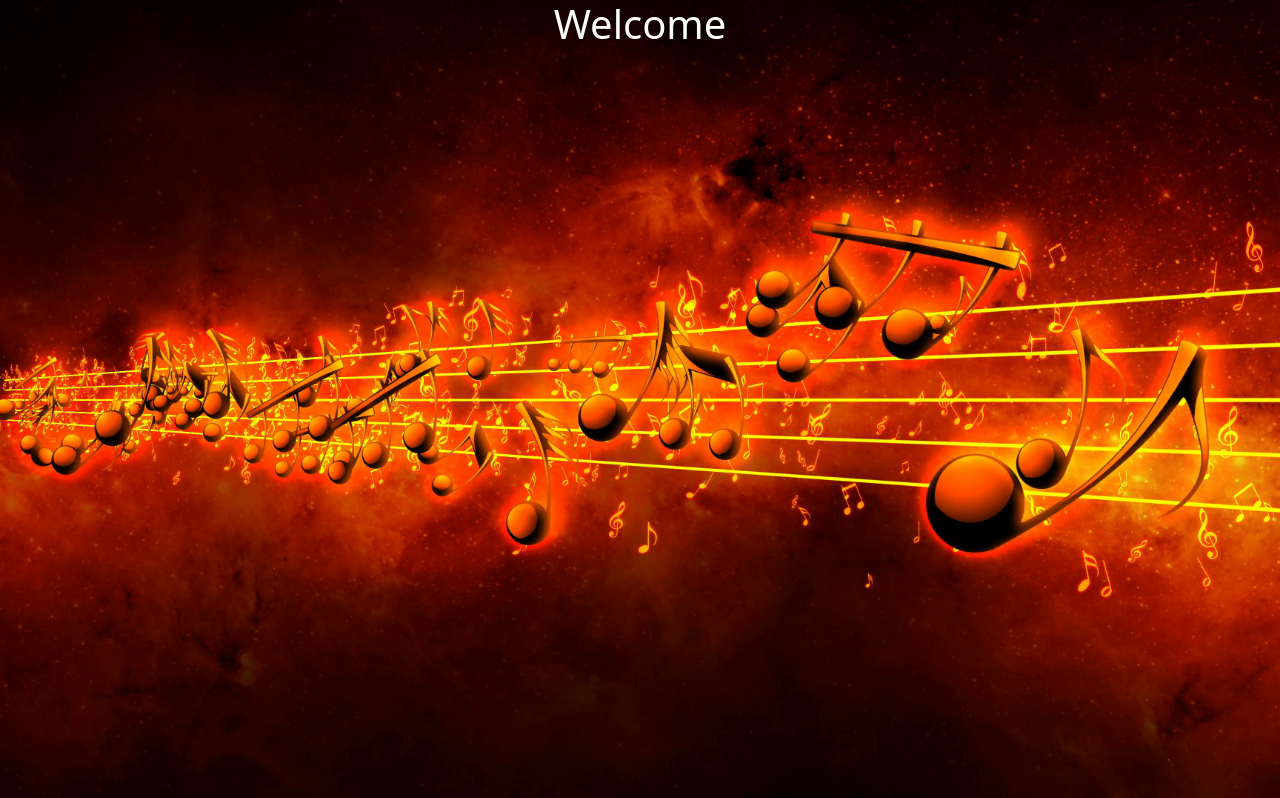
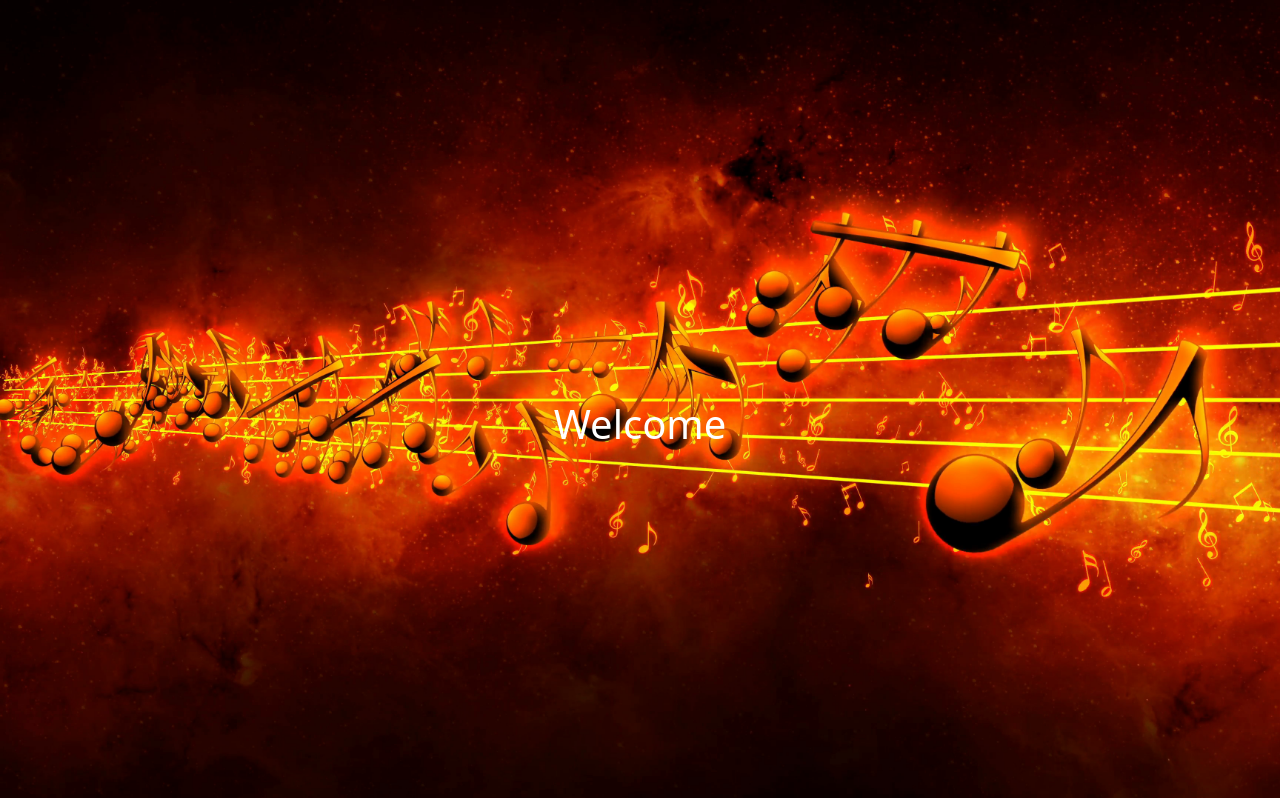
Before and after one commit to groyseth/react-piano, a React (Create React App) app: page / in a window 1280 px wide. Shown: the top 798 px of the page. Built offline with nearby package versions, Linux system fonts and the light colour scheme.

Commit message:
working on animations

```diff
--- a/package.json
+++ b/package.json
@@ -8,9 +8,12 @@
     "@testing-library/user-event": "^13.5.0",
     "bootstrap": "^5.1.3",
     "react": "^18.0.0",
+    "react-animations": "^1.0.0",
     "react-bootstrap": "^2.2.3",
     "react-dom": "^18.0.0",
     "react-scripts": "5.0.0",
+    "react-spring": "^9.4.4",
+    "styled-components": "^5.3.5",
     "web-vitals": "^2.1.4"
   },
   "scripts": {
--- a/src/components/LandingPage.css
+++ b/src/components/LandingPage.css
@@ -6,5 +6,13 @@
 .landingStyle h1{
     color: white;
     text-align: center;
-    /* margin-top: 50vh; */
+    /* animation-name: title;
+  animation-duration: 5s;
+  animation-fill-mode: forwards; */
+ position: relative;
+ top: 50vh;
 }
+/* @keyframes title {
+    from {opacity: 0;}
+    to {opacity: 1;}
+} */
--- a/src/components/LandingPage.js
+++ b/src/components/LandingPage.js
@@ -1,15 +1,51 @@
 import React from 'react';
-// import TestSounds from './SoundPlayer';
+import  {Spring, useSpring, animated } from 'react-spring'
 import "./LandingPage.css"
-export default function LandingPage(){
+import styled, { keyframes } from 'styled-components';
+import { bounce } from 'react-animations';
+
+export default function LandingPage() {
+
+    // const bounceAnimation = keyframes`${bounce}`;
+
+    // const BouncyDiv = styled.div`
+    //   animation: 1s ${bounceAnimation};
+    // `;
+
+    const styles = useSpring({
+        from: {
+          opacity: 0
+        },
+        to: {
+          opacity: 1
+        }
+      })
 
 
-    return(
-        <div className='background'>
+    return (
+
+
+        <div className='background' >
+            {/* <animated.div style={styles}> */}
             <section className='landingStyle'>
-                <h1>Welcome</h1>
+                <h1 >Welcome</h1>
             </section>
+            {/* </animated.div> */}
 
         </div>
+
+
+
+
+
+
+
     )
 }
+
+{/* <div className='background'>
+<section className='landingStyle'>
+    <h1>Welcome</h1>
+</section>
+
+</div> */}
--- a/src/components/MainComponent.js
+++ b/src/components/MainComponent.js
@@ -2,13 +2,14 @@ import React from 'react';
 import SoundPlayer from './SoundPlayer';
 import LandingPage from './LandingPage';
 
-export default function MainComponent(){
+export default function MainComponent() {
 
 
-    return(
+    return (
         <div>
 
             <LandingPage />
+
             <SoundPlayer />
         </div>
     )
--- a/src/components/SoundPlayer.js
+++ b/src/components/SoundPlayer.js
@@ -216,6 +216,7 @@ export default function TestSounds(){
         document.getElementById("clear").addEventListener("click", clearArray);
 
         return () => document.removeEventListener("keypress", handleKeyDown);
+         // eslint-disable-next-line react-hooks/exhaustive-deps
       }, []);
 
 
```
Also changed, not shown: 1 other file (tests, documents, lock files or other folders).
